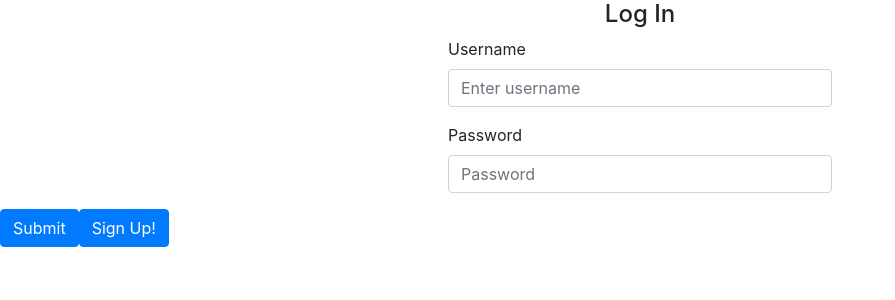
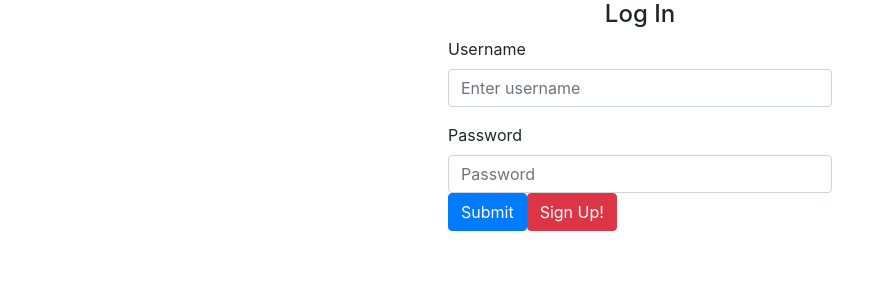
Before and after one commit to mnicolai20/GoalGetter, a React (Create React App) app in the folder client/: page / in a window 1280 px wide. Shown: the top 300 px of the page, without its empty margins (0-895 px from the left). Built offline with nearby package versions, Linux system fonts and the light colour scheme.

Commit message:
buttons on login page aligned

```diff
--- a/client/src/App.js
+++ b/client/src/App.js
@@ -1,5 +1,5 @@
 import React from "react";
-import { BrowserRouter as Router, Route, Switch,  } from "react-router-dom";
+import { BrowserRouter as Router, Route } from "react-router-dom";
 import NewGoals from "./pages/newgoal";
 import SignUp from "./pages/signup";
 import LogIn from "./pages/login";
--- a/client/src/components/LoginForm/index.js
+++ b/client/src/components/LoginForm/index.js
@@ -32,7 +32,7 @@ class LoginForm extends Component {
         })
             .then(response => {
                 console.log(response)
-            if(response.status === 200) {
+                if (response.status === 200) {
                     this.props.updateUser({
                         loggedIn: true,
                         username: response.data.username
@@ -47,7 +47,7 @@ class LoginForm extends Component {
     }
 
     render() {
-        if(this.state.redirectTo){
+        if (this.state.redirectTo) {
             return <Redirect to={{ pathname: this.state.redirectTo }} />
         } else {
             return (
@@ -61,14 +61,15 @@ class LoginForm extends Component {
 
                         <Form.Group controlId="formBasicPassword" className="usernameLine">
                             <Form.Label>Password</Form.Label>
-                        <Form.Control type="input" placeholder="Password" value={this.state.password} onChange={this.handleChange}/>
-                    </Form.Group>
+                            <Form.Control type="input" placeholder="Password" value={this.state.password} onChange={this.handleChange} />
                             <Button variant="primary" type="submit" onClick={this.handleSubmit} className="submit">
                                 Submit
                     </Button>
-                    <Button variant="primary" type="submit" href="/signup" className="submit">
+                            <Button variant="danger" type="submit" href="/signup" className="submit">
                                 Sign Up!
                     </Button>
+                        </Form.Group>
+
                     </Form>
                 </div>
             )
```
Lines whose indentation alone changed are shown as unchanged.
